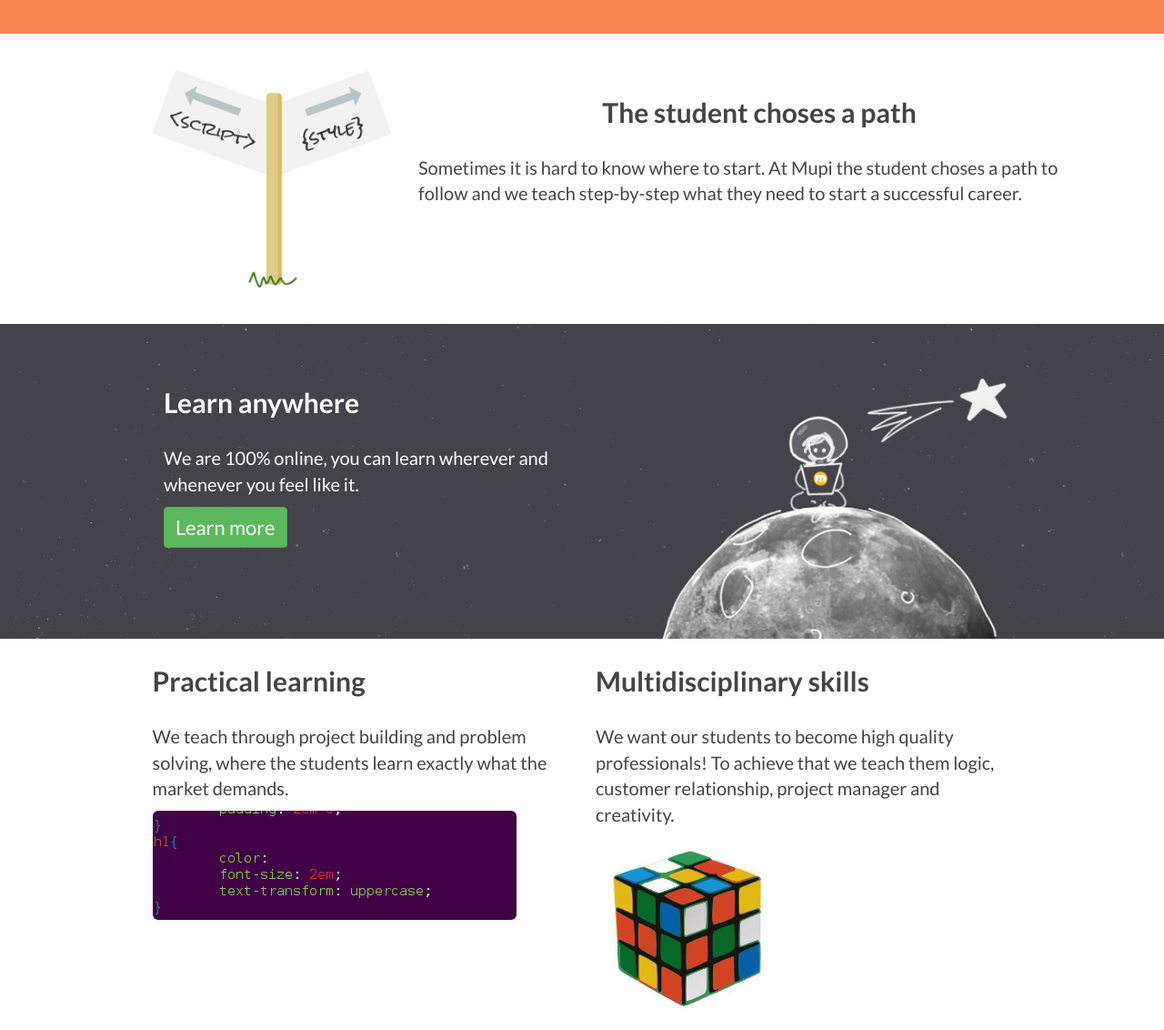
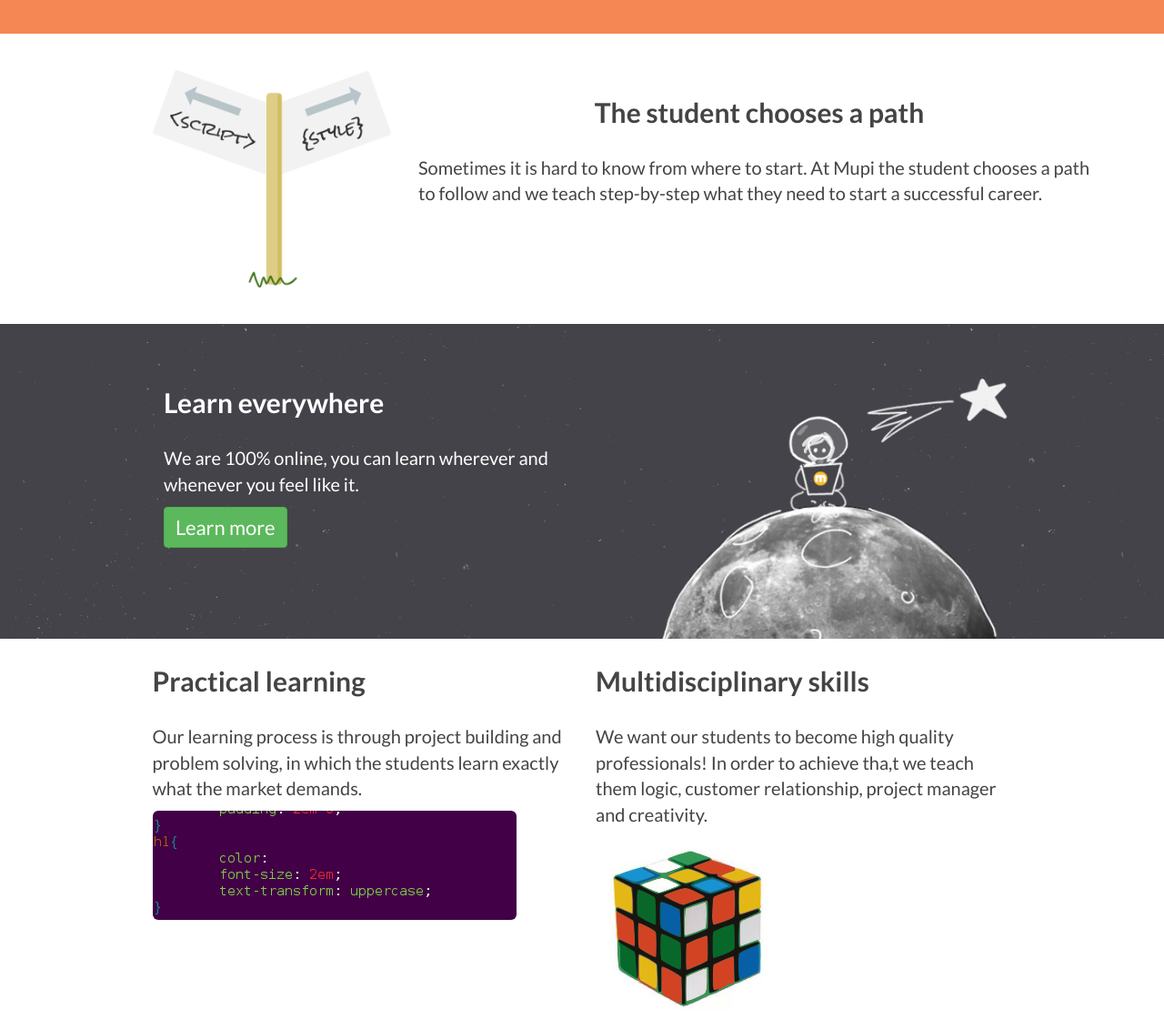
Before and after one commit to mupi/xmas, a website: page index.html in a window 1280 px wide. Shown: the part 620-1752 px from the top of the page at 91% size. Drawn offline with nearby package versions, Linux system fonts and the light colour scheme.

Commit message:
Improve the text

```diff
--- a/index.html
+++ b/index.html
@@ -103,9 +103,9 @@
             </div>
             <section class="col-sm-8">
                 <h2 class
-                ="title text-center">The student choses a path</h2>
+                ="title text-center">The student chooses a path</h2>
                 <p>
-                    Sometimes it is hard to know where to start. At Mupi the student choses a path to follow and
+                    Sometimes it is hard to know from where to start. At Mupi the student chooses a path to follow and
                     we teach step-by-step what they need to start a successful career.
                 </p>
             </section>
@@ -114,7 +114,7 @@
     <div class="bg-lua">
          <div class="container">
             <div class="col-sm-5 col-sm-offset-1">
-                <h2 class="title">Learn anywhere</h2>
+                <h2 class="title">Learn everywhere</h2>
                 <p>We are 100% online, you can learn wherever and whenever you feel like it.</p>
                 <p>
                     <a class="btn btn-success" target="_blank" href="http://escolamupi.com.br/">Learn more</a>
@@ -130,8 +130,7 @@
             <div class="col-sm-5 col-sm-offset-1">
                 <h2 class="title">Practical learning</h2>
                 <p>
-                    We teach through project building and problem solving, where the students learn exactly what
-                    the market demands.
+                    Our learning process is through project building and problem solving, in which the students learn exactly what the market demands.
                 </p>
                 <p>
                     <img class="img-rounded img-responsive" src="img/terminal.gif" alt="Gif terminal">
@@ -141,8 +140,8 @@
                 <h2 class="title">Multidisciplinary skills</h2>
                 <p>
                     We want our students to become high quality professionals!
-                    To achieve that we
-                    teach them logic, customer relationship, project manager and creativity.
+                    In order to achieve tha,t we teach them logic, customer relationship,
+                    project manager and creativity.
                 </p>
                 <p class="text-center">
                     <img class="img-rounded img-responsive" src="img/cubo.png" alt="Cubo mágico">
@@ -162,8 +161,8 @@
             <section class="col-sm-6 col-sm-offset-1">
                 <h2 class="title">Portfolio as CV</h2>
                 <p>
-                    Our students build a portfolio while they learn that can be used as a curriculum
-                    and help them find a job even without having previous experience.
+                    Our students build a portfolio while they learn.
+                    It can be used as a curriculum and help them find a job even without having previous experience.
                 </p>
             </section>
             <section class="col-sm-5">
```
